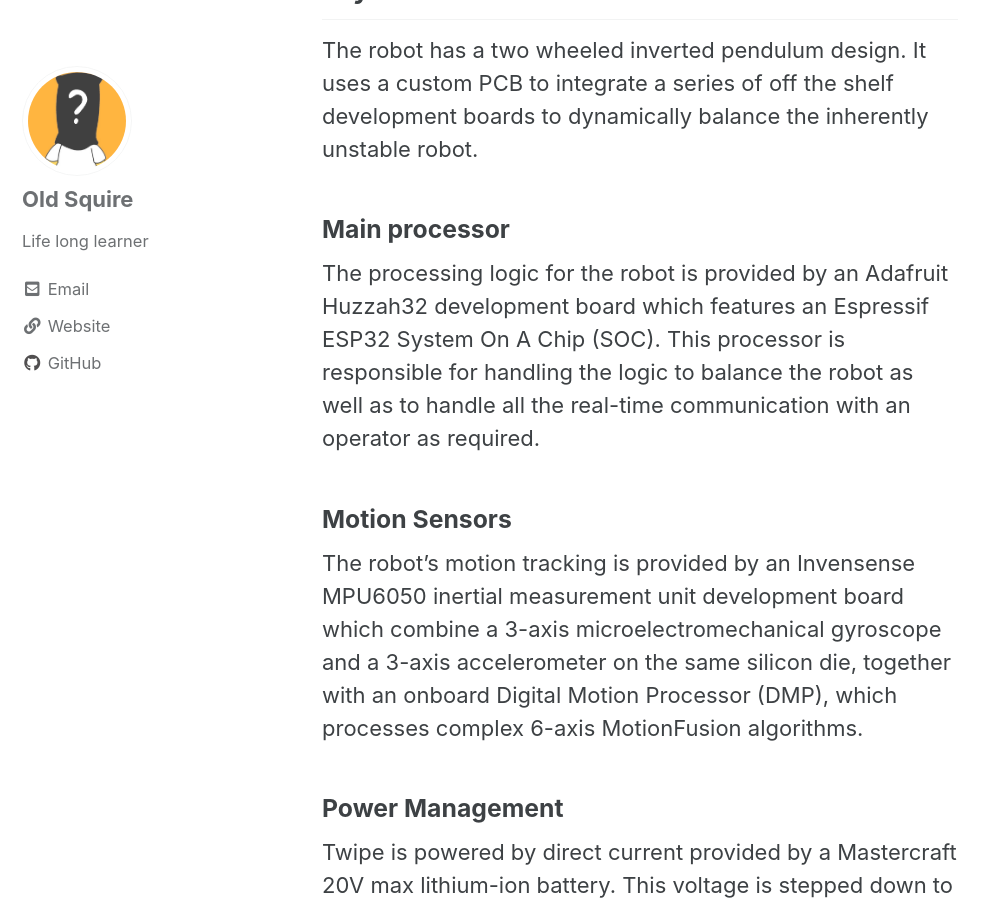
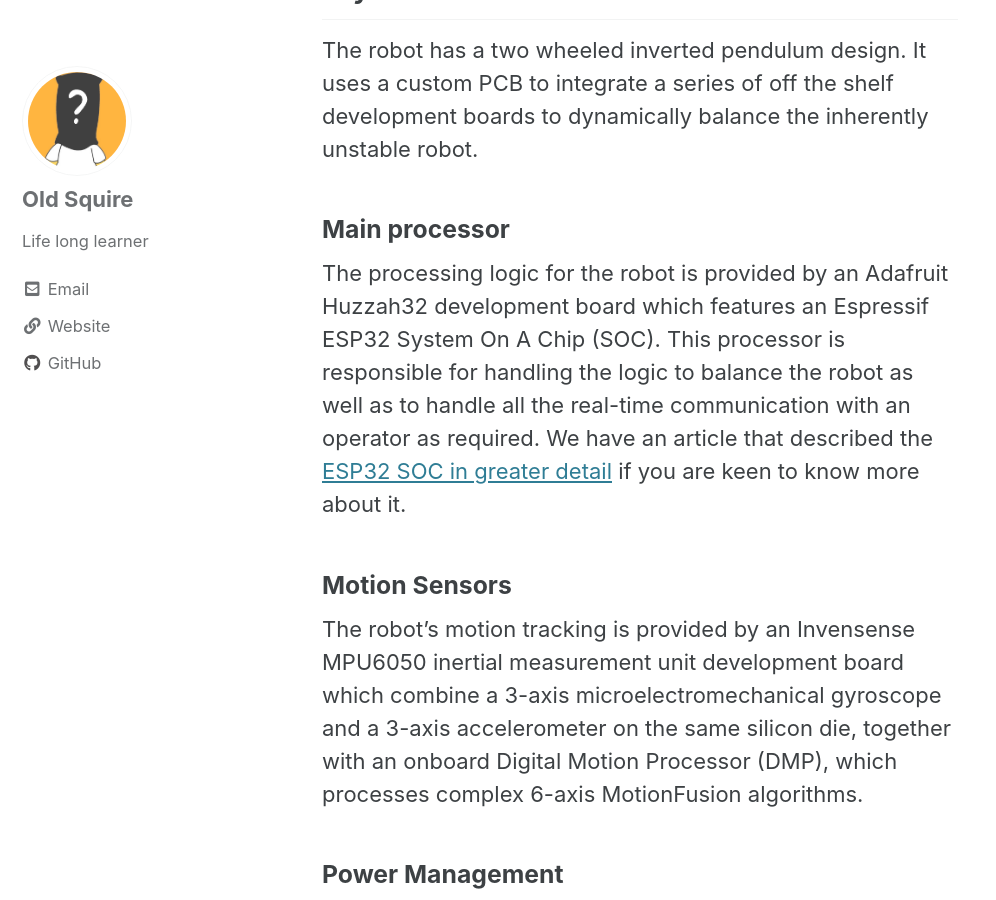
Before and after one commit to va3wam/va3wam.github.io, a Jekyll site: the page built from _posts/2021-02-07-Twipe-Technology-Stack.md, in a window 1280 px wide and 900 px high, scrolled down 542 px. Shown: the whole window, without its empty margins (0-996 px from the left). Built offline with Jekyll 4.4.1, drawn with Linux system fonts in a browser that asks for light colours; cached includes are drawn as plain includes.

Commit message:
Update 2021-02-07-Twipe-Technology-Stack.md

```diff
--- a/_posts/2021-02-07-Twipe-Technology-Stack.md
+++ b/_posts/2021-02-07-Twipe-Technology-Stack.md
@@ -25,7 +25,7 @@
 ### Main processor
 The processing logic for the robot is provided by an Adafruit Huzzah32 development board which features an Espressif ESP32 System On A Chip
 (SOC). This processor is responsible for handling the logic to balance the robot as well as to handle all the real-time communication with
-an operator as required.
+an operator as required. We have an article that described the [ESP32 SOC in greater detail](2021-03-05-SOC-Technology-Stack.) if you are keen to know more about it.
 
 ### Motion Sensors
 The robot’s motion tracking is provided by an Invensense MPU6050 inertial measurement unit development board which combine a 3-axis
```
